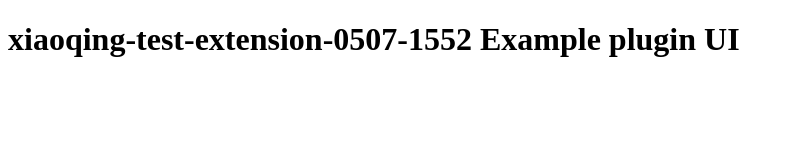
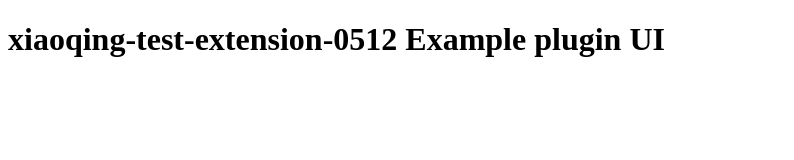
Before and after one commit to cxq1058577403/extension-0507-14, a website: page frontend/index.html in a window 1280 px wide. Shown: the whole page, without its empty margins (0-794 px from the left). Drawn offline with Linux system fonts and the light colour scheme.

Commit message:
version to 0.0.4

```diff
--- a/frontend/index.html
+++ b/frontend/index.html
@@ -2,12 +2,12 @@
 <html lang="en">
 <head>
   <meta charset="UTF-8">
-  <title>xiaoqing-test-extension-0507-1552 Example plugin</title>
+  <title>xiaoqing-test-extension-05012 Example plugin</title>
 </head>
 <body>
 
   <div>
-    <h1>xiaoqing-test-extension-0507-1552 Example plugin UI</h1>
+    <h1>xiaoqing-test-extension-0512 Example plugin UI</h1>
   </div>
 
 </body>
```
Also changed, not shown: 1 other file.
